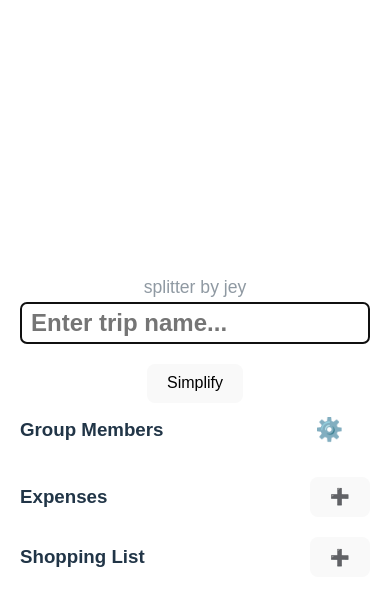
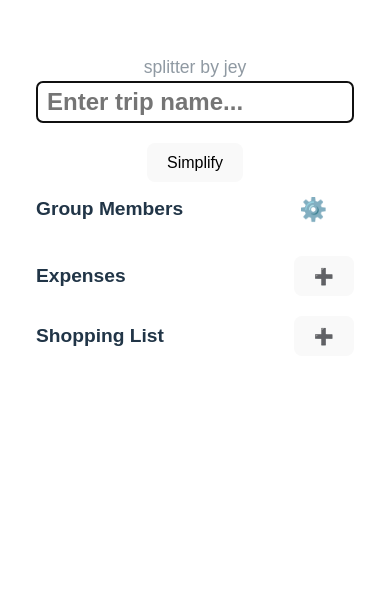
Before and after one commit to jey-me/Split-jey, a React (Vite) app: page / in a window 390 px wide. Shown: the top 606 px of the page. Built offline with nearby package versions, Linux system fonts and the light colour scheme.

Commit message:
root layout optimized for mobile

```diff
--- a/src/components/ExpenseSplitter.jsx
+++ b/src/components/ExpenseSplitter.jsx
@@ -116,6 +116,7 @@ export default function ExpenseSplitter() {
               padding: "6px 10px",
               border: "1px solid #ccc",
               borderRadius: 6,
+
             }}
           />
         ) : (
@@ -125,6 +126,7 @@ export default function ExpenseSplitter() {
               fontWeight: "bold",
               flex: 1,
               paddingLeft: 4,
+              textAlign: "center",
             }}
           >
             {tripTitle}
--- a/src/index.css
+++ b/src/index.css
@@ -11,8 +11,53 @@
   text-rendering: optimizeLegibility;
   -webkit-font-smoothing: antialiased;
   -moz-osx-font-smoothing: grayscale;
+
+  /* Spacing tokens */
+  --space-xs: 4px;
+  --space-sm: 8px;
+  --space-md: 16px;
+  --space-lg: 24px;
+  --space-xl: 32px;
+
+  /* Layout constraint */
+  --max-width: 700px;
 }
 
+/* Global reset & safety */
+* {
+  box-sizing: border-box;
+}
+html, body {
+  margin: 0;
+  padding: 0;
+  overflow-x: hidden;
+  width: 100%;
+  min-height: 100vh;
+}
+
+body {
+  display: flex;
+  justify-content: center;
+  padding: var(--space-md);
+}
+
+/* Wrapper container (for all content) */
+#root {
+  width: 100%;
+  max-width: var(--max-width);
+}
+
+/* Typography */
+h1 {
+  font-size: clamp(1.75rem, 4vw, 2.5rem);
+  line-height: 1.1;
+}
+h2 {
+  font-size: clamp(1.4rem, 3.5vw, 2rem);
+}
+h3 {
+  font-size: clamp(1.2rem, 3vw, 1.5rem);
+}
 a {
   font-weight: 500;
   color: #646cff;
@@ -22,18 +67,7 @@ a:hover {
   color: #535bf2;
 }
 
-body {
-  margin: 0;
-  display: flex;
-  place-items: center;
-  min-height: 100vh;
-}
-
-h1 {
-  font-size: 3.2em;
-  line-height: 1.1;
-}
-
+/* Buttons */
 button {
   border-radius: 8px;
   border: 1px solid transparent;
@@ -50,9 +84,10 @@ button:hover {
 }
 button:focus,
 button:focus-visible {
-  outline: 4px auto -webkit-focus-ring-color;
+  outline: 2px solid #646cff;
 }
 
+/* Light mode overrides */
 @media (prefers-color-scheme: light) {
   :root {
     color: #213547;
@@ -66,6 +101,7 @@ button:focus-visible {
   }
 }
 
+/* Transitions */
 .fade-out {
   opacity: 0;
   transform: scale(0.9);
--- a/src/popups/PopupWrapper.jsx
+++ b/src/popups/PopupWrapper.jsx
@@ -31,13 +31,16 @@ const overlayStyle = {
 };
 
 const popupStyle = {
-  background: '#222',
+   background: '#222',
   borderRadius: 12,
   padding: 20,
-  maxWidth: 400,
-  width: '100%',
+  width: '90vw',           // ⬅️ limit width on mobile
+  maxWidth: 400,           // ⬅️ don't go wider on desktop
+  maxHeight: '90vh',       // ⬅️ prevent height overflow
+  overflowY: 'auto',       // ⬅️ scroll inside popup if too tall
   boxShadow: '0 4px 10px rgba(0,0,0,0.3)',
   animation: 'fadeIn 0.2s ease-out',
+  boxSizing: 'border-box', // ⬅️ important to include padding in width
 };
 
 const headerStyle = {
```
